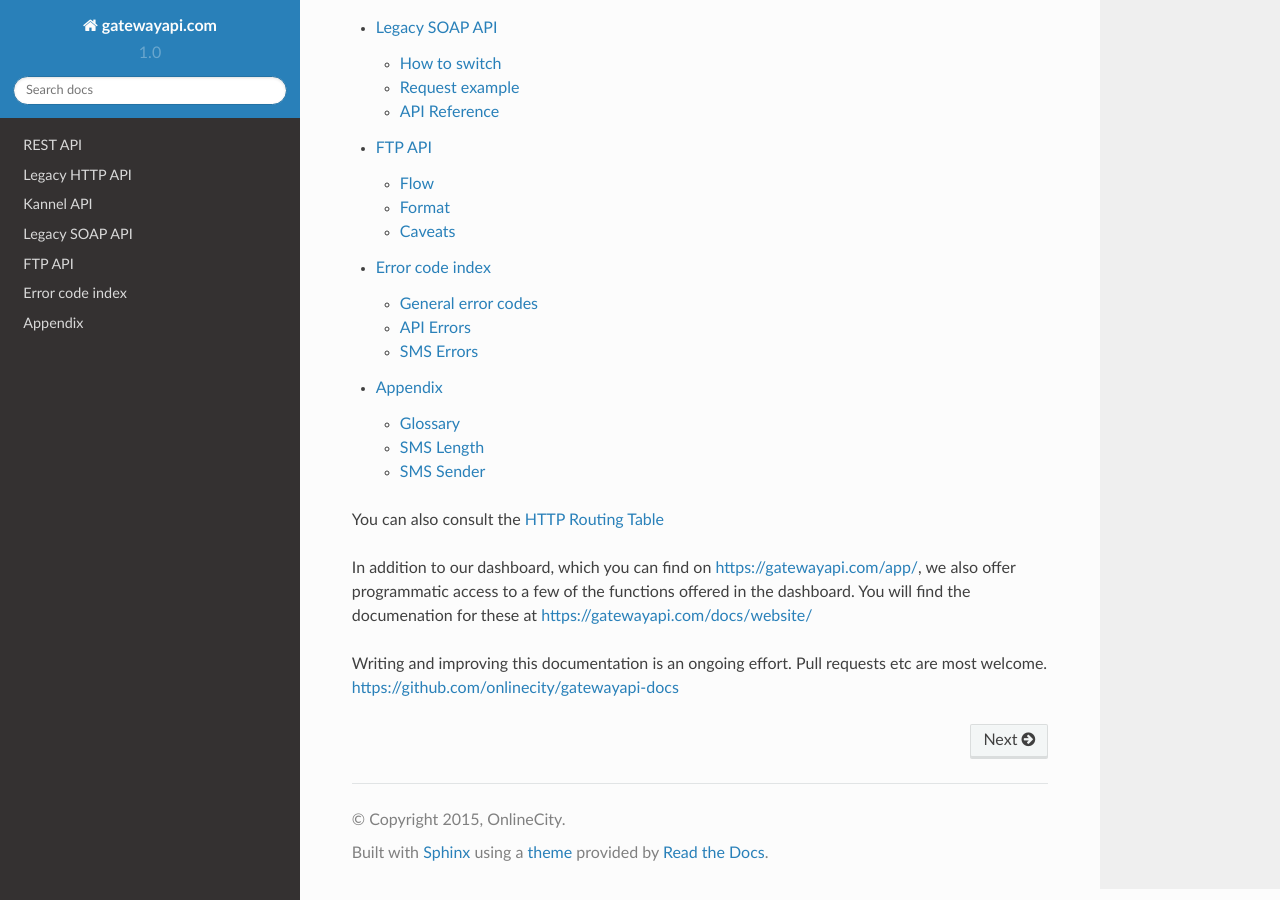
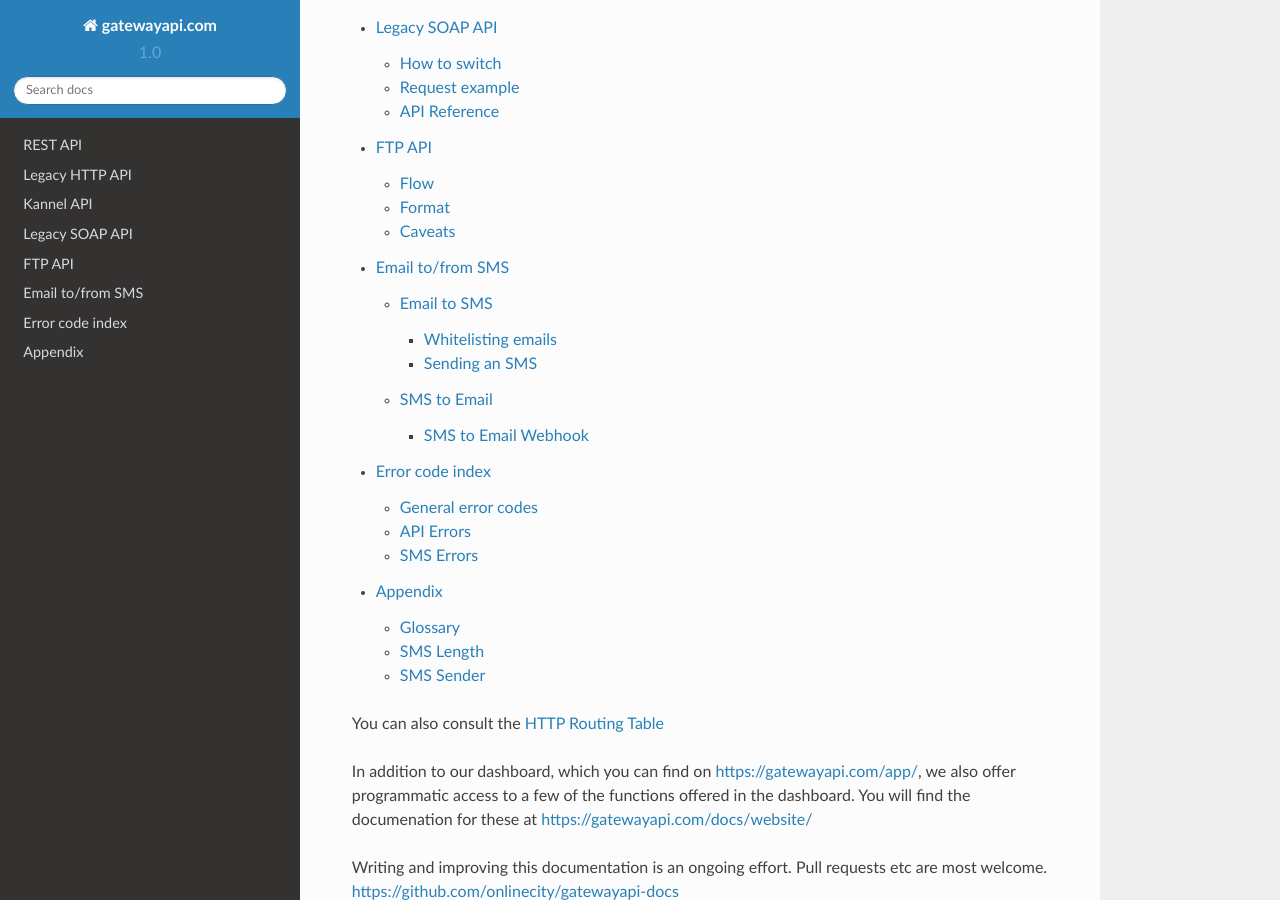
Before and after one commit to onlinecity/gatewayapi-docs, a Sphinx documentation site: the page built from docs/index.rst, in a window 1280 px wide and 900 px high, scrolled down 1344 px. Built offline with Sphinx 7.4.7 and the Read the Docs theme 2.0.0, drawn with Linux system fonts in a browser that asks for light colours; some of the changed lines change nothing that is shown.

Commit message:
Add email-2-sms docs.

```diff
--- /dev/null
+++ b/docs/email-to-sms.rst
@@ -0,0 +1,72 @@
+.. _email2sms:
+
+Email to/from SMS
+=================
+Documentation of how to send emails to sms and using web hooks to receive messages
+and have them delivered to your email inbox.
+
+Email to SMS
+------------
+
+To use this API, you need to whitelist one or more emails or an entire domain,
+for sending smses.
+
+Whitelisting emails
+^^^^^^^^^^^^^^^^^^^
+
+To whitelist emails and domains go to "Settings" "Email Whitelisting", add an email like
+me@example.com or an entire domain e.g. @example.com if your whole organisation
+should be able to send messages this way.
+
+If you whitelist @example.com no other accounts will be able to use this domain.
+
+
+Requirements
+~~~~~~~~~~~~
+
+To successfully deliver your email as a SMS your whitelisted emails or domain,
+need to pass SPF check and have a DKIM record.
+
+Sending an SMS
+^^^^^^^^^^^^^^
+
+Sending via the Email to SMS api is straightforward, all you need to do is
+send to the phonenumbers of your recipients and set a default sender id.
+
+Recipients
+~~~~~~~~~~~
+
+Sending sms messages is a simple as sending an email to the
+phonenumber@smtp.gatewayapi.com, for example 4512345678@smtp.gatewayapi.com
+
+Sender ID
+~~~~~~~~~~
+
+Your sender ID is controlled by the default sender setting found under
+"Settings", "SMS defaults".
+
+SMS length
+~~~~~~~~~~
+
+Smses send on this API is limited to 5 sms parts, equal to 765 characters, this
+is a measure to try and prevent unintenionally long smses send, when using email
+clients like e.g. Gmail, where the mails are kept as conversation threads,
+where responding to the original email, will keep the entrie conversation in
+the email.
+
+SMS to Email
+------------
+
+Receiving SMS messages from your users in your email inbox, requires you to
+have a virtual number attached to your account, and to use this number with
+a SMS to Email web hook.
+
+
+SMS to Email Webhook
+^^^^^^^^^^^^^^^^^^^
+
+Navigate to "Settings" "Web hooks" and setup a web hook, of the type, SMS to Email
+Give your web hook a name, and add email adresses that should receive the smses.
+
+Smses will be delivered with from address: 4512345678@smtp.gatewayapi.com for
+example.
--- a/docs/index.rst
+++ b/docs/index.rst
@@ -22,6 +22,7 @@
    kannel
    soap
    ftp
+   email-to-sms
    errors
    appendix
 
```
